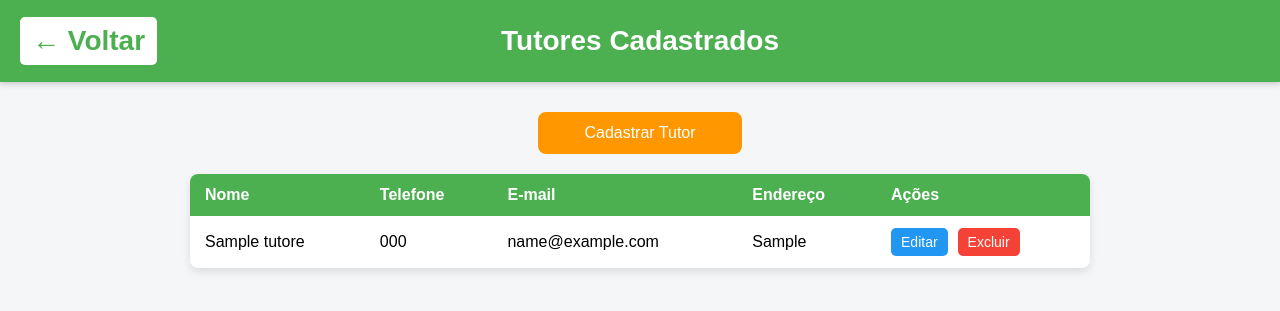
After one commit to viniciusnascimento9/Projeto-Petshop, a Flask app: page /tutores in a window 1280 px wide. The commit adds this page. Shown: the top 311 px of the page. Run offline with Flask 3, Linux system fonts and the light colour scheme; tables that the repository leaves empty or names only in its code hold one stand-in row (values such as "Sample post").

Commit message:
Prova Final

```diff
--- a/app.py
+++ b/app.py
@@ -216,6 +216,73 @@ def deletar_veterinario(id):
     cur.close()
     return redirect(url_for('listar_veterinarios'))
 
+# ---------------- TUTORES ----------------
+@app.route('/tutores')
+def listar_tutores():
+    cur = db.cursor()
+    cur.execute("SELECT * FROM tutores")
+    tutores = cur.fetchall()
+    cur.close()
+    return render_template('listar_tutores.html', tutores=tutores)
+
+
+@app.route('/novo_tutor')
+def novo_tutor():
+    return render_template('cadastrar_tutor.html')
+
+
+@app.route('/salvar_tutor', methods=['POST'])
+def salvar_tutor():
+    nome = request.form['nome']
+    telefone = request.form.get('telefone')
+    email = request.form.get('email')
+    endereco = request.form.get('endereco')
+
+    cur = db.cursor()
+    cur.execute(
+        "INSERT INTO tutores (nome, telefone, email, endereco) VALUES (%s, %s, %s, %s)",
+        (nome, telefone, email, endereco)
+    )
+    db.commit()
+    cur.close()
+    return redirect(url_for('listar_tutores'))
+
+
+@app.route('/editar_tutor/<int:id>')
+def editar_tutor(id):
+    cur = db.cursor()
+    cur.execute("SELECT * FROM tutores WHERE id=%s", (id,))
+    tutor = cur.fetchone()
+    cur.close()
+    return render_template('editar_tutor.html', tutor=tutor)
+
+
+@app.route('/atualizar_tutor/<int:id>', methods=['POST'])
+def atualizar_tutor(id):
+    nome = request.form['nome']
+    telefone = request.form.get('telefone')
+    email = request.form.get('email')
+    endereco = request.form.get('endereco')
+
+    cur = db.cursor()
+    cur.execute(
+        "UPDATE tutores SET nome=%s, telefone=%s, email=%s, endereco=%s WHERE id=%s",
+        (nome, telefone, email, endereco, id)
+    )
+    db.commit()
+    cur.close()
+    return redirect(url_for('listar_tutores'))
+
+
+@app.route('/deletar_tutor/<int:id>', methods=['POST'])
+def deletar_tutor(id):
+    cur = db.cursor()
+    cur.execute("DELETE FROM tutores WHERE id=%s", (id,))
+    db.commit()
+    cur.close()
+    return redirect(url_for('listar_tutores'))
+
+
 
 if __name__ == '__main__':
     app.run(debug=True, port=5001)
--- /dev/null
+++ b/templates/listar_tutores.html
@@ -0,0 +1,66 @@
+<!DOCTYPE html>
+<html>
+<head>
+    <title>Petshop - Tutores</title>
+    <style>
+        body { font-family: Arial, sans-serif; background-color: #f4f6f8; margin: 0; padding: 0; }
+        header { background-color: #4CAF50; color: white; text-align: center; padding: 25px 0; font-size: 28px; font-weight: bold; box-shadow: 0 2px 6px rgba(0,0,0,0.2); position: relative; }
+        .back-btn { position: absolute; left: 20px; top: 50%; transform: translateY(-50%); background-color: white; color: #4CAF50; padding: 8px 12px; border-radius: 5px; text-decoration: none; font-weight: bold; }
+        .container { max-width: 900px; margin: 30px auto; padding: 0 20px; }
+        .add-pet-btn { display: block; width: 180px; margin: 0 auto 20px auto; padding: 12px; background-color: #ff9800; color: white; font-size: 16px; text-align: center; text-decoration: none; border-radius: 8px; }
+        table { width: 100%; border-collapse: collapse; background-color: white; border-radius: 8px; overflow: hidden; box-shadow: 0 4px 8px rgba(0,0,0,0.1); }
+        th, td { padding: 12px 15px; text-align: left; }
+        th { background-color: #4CAF50; color: white; }
+        tr:nth-child(even) { background-color: #f9f9f9; }
+        tr:hover { background-color: #e8f5e9; }
+        .action-btn { padding: 6px 10px; border: none; border-radius: 5px; cursor: pointer; font-size: 14px; color: white; }
+        .edit-btn { background-color: #2196F3; }
+        .edit-btn:hover { background-color: #1976D2; }
+        .delete-btn { background-color: #f44336; }
+        .delete-btn:hover { background-color: #d32f2f; }
+        .action-buttons { display: flex; gap: 10px; }
+    </style>
+</head>
+<body>
+    <header>
+        Tutores Cadastrados
+        <a class="back-btn" href="/">← Voltar</a>
+    </header>
+    <div class="container">
+        <a class="add-pet-btn" href="/novo_tutor">Cadastrar Tutor</a>
+
+        <table>
+            <thead>
+                <tr>
+                    <th>Nome</th>
+                    <th>Telefone</th>
+                    <th>E-mail</th>
+                    <th>Endereço</th>
+                    <th>Ações</th>
+                </tr>
+            </thead>
+            <tbody>
+                {% for tutor in tutores %}
+                <tr>
+                    <td>{{ tutor[1] }}</td>
+                    <td>{{ tutor[2] or '-' }}</td>
+                    <td>{{ tutor[3] or '-' }}</td>
+                    <td>{{ tutor[4] or '-' }}</td>
+                    <td>
+                        <div class="action-buttons">
+                            <form action="{{ url_for('editar_tutor', id=tutor[0]) }}" method="GET">
+                                <button class="action-btn edit-btn" type="submit">Editar</button>
+                            </form>
+                            <form action="{{ url_for('deletar_tutor', id=tutor[0]) }}" method="POST">
+                                <button class="action-btn delete-btn" type="submit">Excluir</button>
+                            </form>
+                        </div>
+                    </td>
+                </tr>
+                {% endfor %}
+            </tbody>
+        </table>
+
+    </div>
+</body>
+</html>
```
Also changed, not shown: templates/cadastrar_tutor.html (added, +37 -0 lines), templates/editar_tutor.html (added, +39 -0 lines), templates/home_menu.html (+1 -6 lines).
